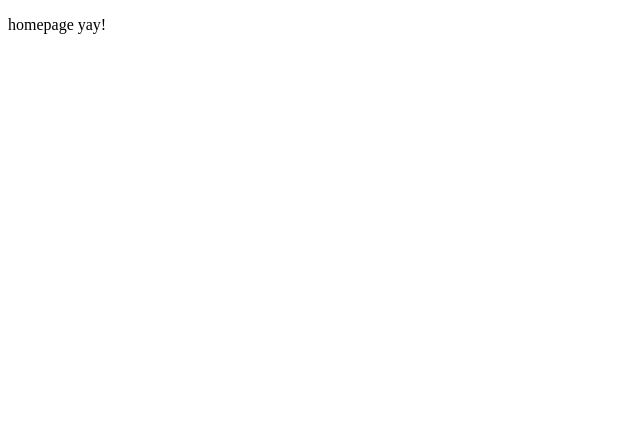
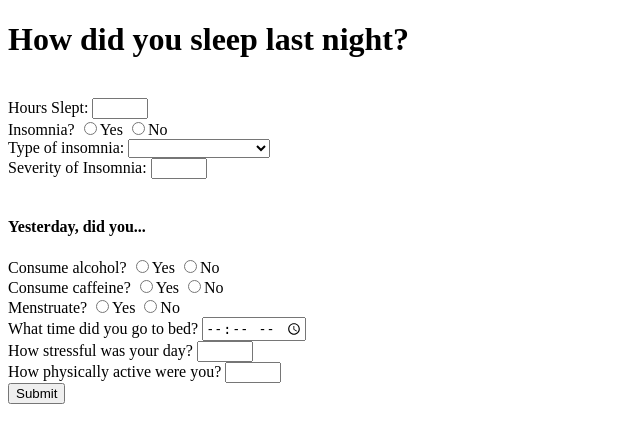
Before and after one commit to k-wiz/insomnia-app, a Flask app: page / in a window 1280 px wide. Before the commit the part shown is almost empty. Shown: the top 443 px of the page, without its empty margins (0-640 px from the left). Run offline with Flask 2, Linux system fonts and the light colour scheme.

Commit message:
End day 1. TOMORROW: Use form data to create new db entry.

```diff
--- a/server.py
+++ b/server.py
@@ -23,9 +23,50 @@ def index():
     return render_template("homepage.html")
 
 
-@app.route('/dashboard')
+@app.route('/dashboard', methods=["POST"])
 def dashboard():
     """Display user's dashboard."""
+
+    #entry_id auto assigned
+    user_id = 1 #get id from session
+    #date = datetime.datetime.now()
+    hours_sleep = request.form.get("hours_sleep")
+    print "HOURS SLEEP", hours_sleep
+    insomnia = request.form.get("insomnia")
+    print "Insomnia", insomnia
+    insom_type = request.form.get("insom_type")
+    print "TYPE", insom_type
+    insom_severity = request.form.get("insom_severity")
+    print "SEVERITY", insom_severity
+    alcohol = request.form.get("alcohol")
+    print "alcohol", alcohol, type(alcohol)
+    caffeine = request.form.get("caffeine")
+    print "caffeine", caffeine
+    menstruation = request.form.get("menstruation")
+    print "menstruation", menstruation
+    bedtime = request.form.get("bedtime")
+    print "bedtime", bedtime, type(bedtime)
+    stress_level = request.form.get("stress_level")
+    print "stress", stress_level
+    activity_level = request.form.get("activity_level")
+    print "activity", activity_level
+
+    # new_entry = Entry(user_id=user_id,
+    #                     date=date,
+    #                     hours_sleep=hours_sleep,
+    #                     insomnia=insomnia,
+    #                     insom_type=insom_type,
+    #                     insom_severity=insom_severity,
+    #                     alcohol=alcohol,
+    #                     caffeine=caffeine,
+    #                     menstruation=menstruation,
+    #                     bedtime=bedtime,
+    #                     stress_level=stress_level,
+    #                     activity_level=activity_level)
+
+    # db.session.add(new_entry)
+    # db.session.commit()
+
 
     return render_template("dashboard.html")
 
@@ -40,9 +81,3 @@ if __name__ == "__main__":
     DebugToolbarExtension(app)
 
     app.run()
-
-
-# 1. Make a form route & form html template.
-# 1b. Can form fields be dependent on answer to previous form field?
-# 2. Add data from form to database.
-# 3. Test db
--- a/templates/homepage.html
+++ b/templates/homepage.html
@@ -1,8 +1,62 @@
 {% extends 'base.html' %}
 {% block content %}
 
+<!-- insert navbar here -->
+<h1>How did you sleep last night?</h1></br>
 
-<p>homepage yay!</p>
+<form action="/dashboard" method="POST">
+
+    Hours Slept:
+        <input type="number" name="hours_sleep" min="0" max="24"> <br>
+
+    <!-- Do these work for boolean data type model.py expects? -->
+    Insomnia?
+        <input type="radio" name="insomnia" value="True">Yes
+        <input type="radio" name="insomnia" value="False">No <br>
+
+   <!--  Should this have a None option? What will it have if question is skipped? -->
+    Type of insomnia:
+        <select>
+            <option value="None"></option>
+            <option value="sleep-onset">Couldn't fall asleep</option>
+            <option value="sleep-maintenance">Couldn't stay asleep</option>
+            <option value="early-awakening">Woke up too early</option>
+        </select><br>
+
+    <!-- Can this be a sliding scale? -->
+    Severity of Insomnia:
+        <input type="number" name="insom_severity" min="0" max="10"><br><br>
+
+    <h4>Yesterday, did you...</h4>
+    Consume alcohol?
+        <input type="radio" name="alcohol" value="True">Yes
+        <input type="radio" name="alcohol" value="False">No <br>
+
+    Consume caffeine?
+        <input type="radio" name="caffeine" value="True">Yes
+        <input type="radio" name="caffeine" value="False">No <br>
+
+    Menstruate?
+        <input type="radio" name="menstruation" value="True">Yes
+        <input type="radio" name="menstruation" value="False">No <br>
+
+    <!-- Can this be a sliding scale? -->
+    What time did you go to bed?
+        <input type="time" name="bedtime"><br>
+
+    <!-- Can this be a sliding scale? -->
+    How stressful was your day?
+        <input type="number" name="insom_severity" min="0" max="10"><br>
+
+    <!-- Can this be a sliding scale? -->
+    How physically active were you?
+        <input type="number" name="insom_severity" min="0" max="10"><br>
+
+    <input type="submit" name="submit" value="Submit"></input>
+
+
+
+</form>
 
 
 {% endblock %}
```
Also changed, not shown: 1 other file.
